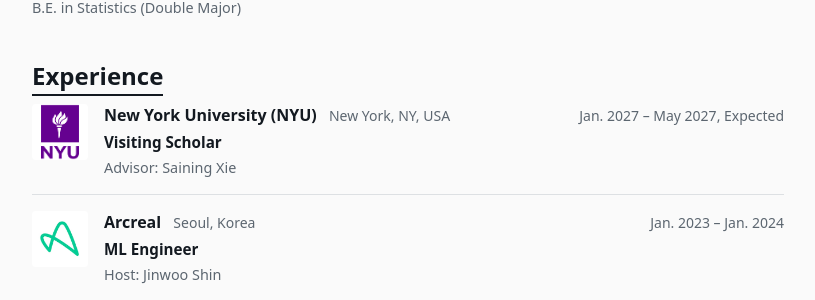
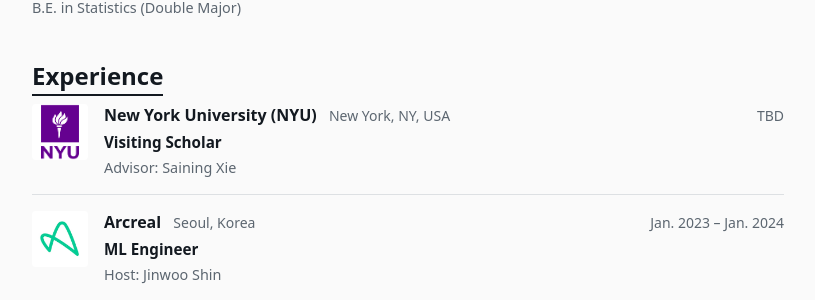
Before and after one commit to rootyJeon/rootyJeon.github.io, a Jekyll site: the page index.html, which Jekyll copies as it is, in a window 1280 px wide and 900 px high, scrolled down 1749 px, cut to the strip 135-867 px from the top of the window. Shown: the part 235-535 px from the top of the strip, without its empty margins (232-1047 px from the left). Built offline with Jekyll 4.4.1, drawn with Linux system fonts in a browser that asks for light colours; some web fonts are replaced.

Commit message:
Mark NYU visiting scholar dates as TBD
Comment out the "Jan. 2027 - May 2027, Expected" range and show TBD
until the dates are confirmed.

Co-Authored-By: Claude Opus 5 <noreply@anthropic.com>

```diff
--- a/index.html
+++ b/index.html
@@ -246,7 +246,8 @@
                 <span class="exp-company"><a href="https://cims.nyu.edu/" target="_blank" rel="noopener noreferrer">New York University (NYU)</a></span>
                 <span class="exp-location">New York, NY, USA</span>
               </div>
-              <span class="exp-date">Jan. 2027 &ndash; May 2027, Expected</span>
+              <!-- <span class="exp-date">Jan. 2027 &ndash; May 2027, Expected</span> -->
+              <span class="exp-date">TBD</span>
             </div>
             <div class="exp-role">Visiting Scholar</div>
             <div class="exp-details">
```
